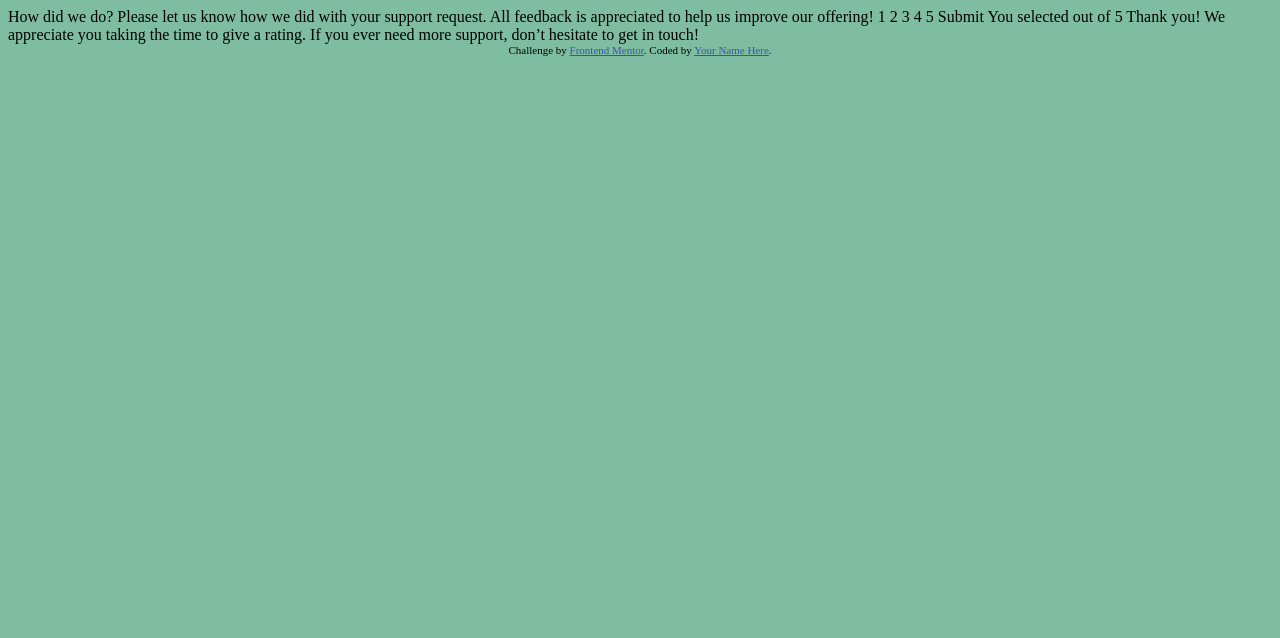
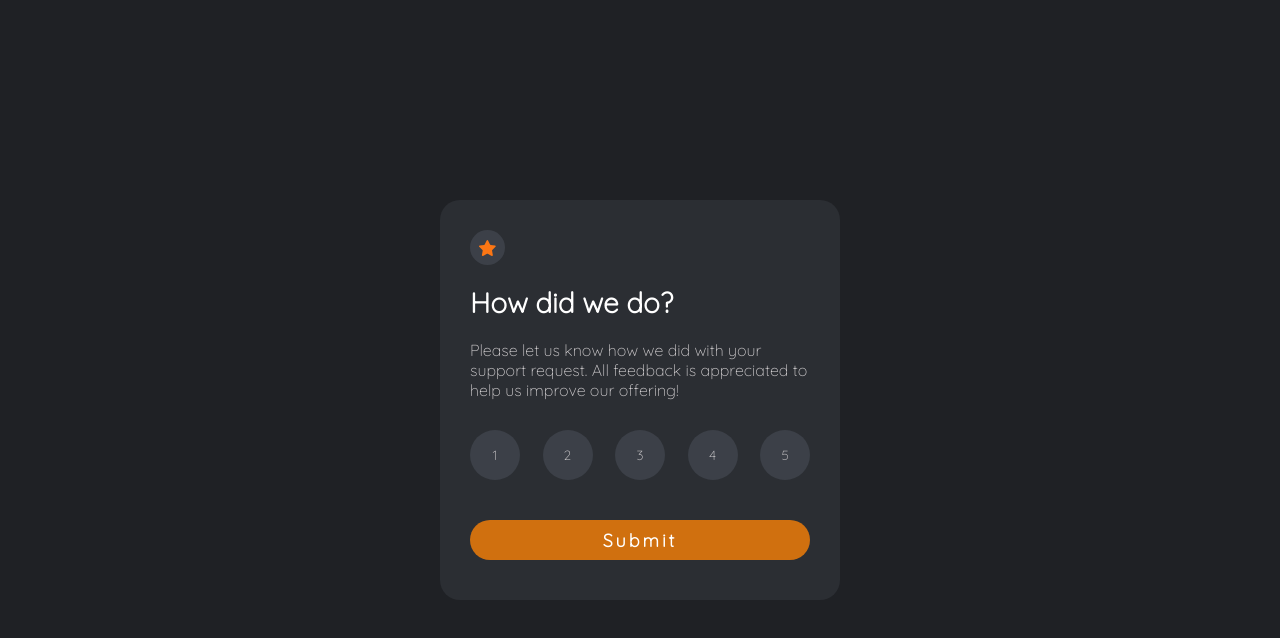
Before and after one commit to kowai-onigiri/Interactive-Rating, a plain HTML site: page interactive-rating-component-main/index.html in a window 1280 px wide. Drawn offline with Linux system fonts and the light colour scheme.

Commit message:
complete layout and design

```diff
--- a/interactive-rating-component-main/index.html
+++ b/interactive-rating-component-main/index.html
@@ -15,32 +15,51 @@
 
   <!-- Rating state start -->
 
-  How did we do?
+  <div class="card">
+    <div class="container">
+      <div class="icon">
+      <svg width="17" height="16" xmlns="http://www.w3.org/2000/svg"><path d="m9.067.43 1.99 4.031c.112.228.33.386.58.422l4.45.647a.772.772 0 0 1 .427 1.316l-3.22 3.138a.773.773 0 0 0-.222.683l.76 4.431a.772.772 0 0 1-1.12.813l-3.98-2.092a.773.773 0 0 0-.718 0l-3.98 2.092a.772.772 0 0 1-1.119-.813l.76-4.431a.77.77 0 0 0-.222-.683L.233 6.846A.772.772 0 0 1 .661 5.53l4.449-.647a.772.772 0 0 0 .58-.422L7.68.43a.774.774 0 0 1 1.387 0Z" fill="#FC7614"/></svg>
+    </div>
+    <div class="text">
+      <div class="header">How did we do?</div>
+      <div class="request">
+        Please let us know how we did with your support request. All feedback is appreciated
+        to help us improve our offering!
+      </div>
+    </div>
+    <div class="ratingBtns">
+      <button class="btn num one">1</button>
+      <button class="btn num two">2</button>
+      <button class="btn num three">3</button>
+      <button class="btn num four">4</button>
+      <button class="btn num five">5</button>
+    </div>
+    <div class="submitBtn">
+      <button class ="btn submit">Submit</button>
+    </div>
 
-  Please let us know how we did with your support request. All feedback is appreciated
-  to help us improve our offering!
 
-  1 2 3 4 5
+  </div>
 
-  Submit
+
 
   <!-- Rating state end -->
 
   <!-- Thank you state start -->
 
-  You selected <!-- Add rating here --> out of 5
+  <!-- You selected [rating] out of 5
 
   Thank you!
 
   We appreciate you taking the time to give a rating. If you ever need more support,
-  don’t hesitate to get in touch!
+  don’t hesitate to get in touch! -->
 
   <!-- Thank you state end -->
 
 
-  <div class="attribution">
+  <!-- <div class="attribution">
     Challenge by <a href="https://www.frontendmentor.io?ref=challenge" target="_blank">Frontend Mentor</a>.
     Coded by <a href="#">Your Name Here</a>.
-  </div>
+  </div> -->
 </body>
 </html>
--- a/interactive-rating-component-main/style.css
+++ b/interactive-rating-component-main/style.css
@@ -1,11 +1,100 @@
-.attribution {
-    font-size: 11px; text-align: center;
+/* .attribution {
+    font-size: 11px;
+    text-align: center;
+    bottom: 0;
 }
 
 .attribution a {
     color: hsl(228, 45%, 44%);
+} */
+
+@import url('https://fonts.googleapis.com/css2?family=Quicksand:wght@300&display=swap');
+
+* {
+    margin: 0;
+    padding: 0;;
 }
 
 body {
-    background-color: #7EBDA1;
+    background-color: #1F2125;
+    display: flex;
+    flex-direction: column;
+    justify-content: center;
+    align-items: center;
+    height: 100vh;
 }
+
+.card {
+    width: 400px;
+    height: 400px;
+    background-color: #2B2E33;
+    border-radius: 20px;
+    display: flex;
+    flex-direction: column;
+    color: #CFCCCE;
+    font-family: 'Quicksand', sans-serif;
+
+}
+
+.container {
+    margin: 30px;
+}
+
+.icon {
+
+    border-radius: 50%;
+    width: 35px;
+    height: 35px;
+    display: flex;
+    justify-content: center;
+    align-items: center;
+    background-color: #3C4048;
+}
+
+.text {
+
+    padding: 20px 0px 20px 0px;
+}
+
+.header {
+    font-size: 28px;
+    color: white;
+    font-weight: bold;
+}
+
+.request {
+    padding-top: 20px;
+}
+
+.ratingBtns {
+
+    display: flex;
+    justify-content: space-between;
+    margin-top: 10px;
+}
+
+.num {
+    border-radius: 50%;
+    width: 50px;
+    height: 50px;
+    background-color: #3C4048;
+    border: none;
+    color: #CFCCCE;
+    font-family: 'Quicksand', sans-serif;
+}
+
+
+
+.submit {
+    border-radius: 20px;
+    height: 40px;
+    width: 340px;
+    margin-top: 40px;
+    background-color: #D0700F;
+    border: none;
+    color: white;
+    font-family: 'Quicksand', sans-serif;
+    font-weight: bold;
+    font-size: 18px;
+    letter-spacing: 3px;
+}
```
